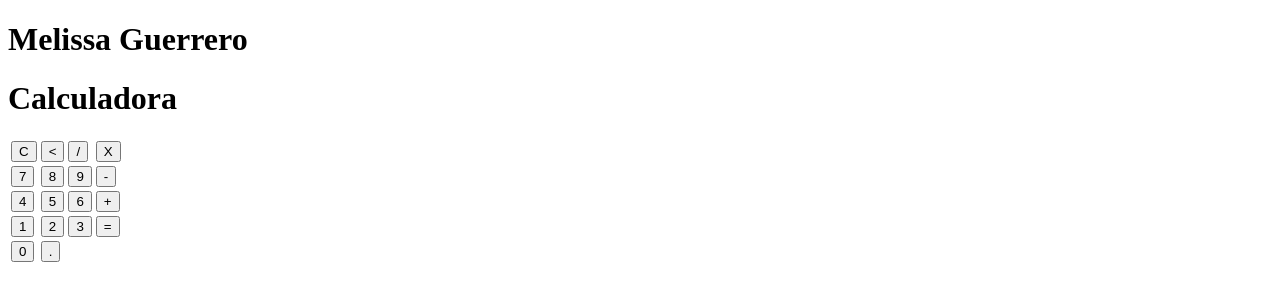
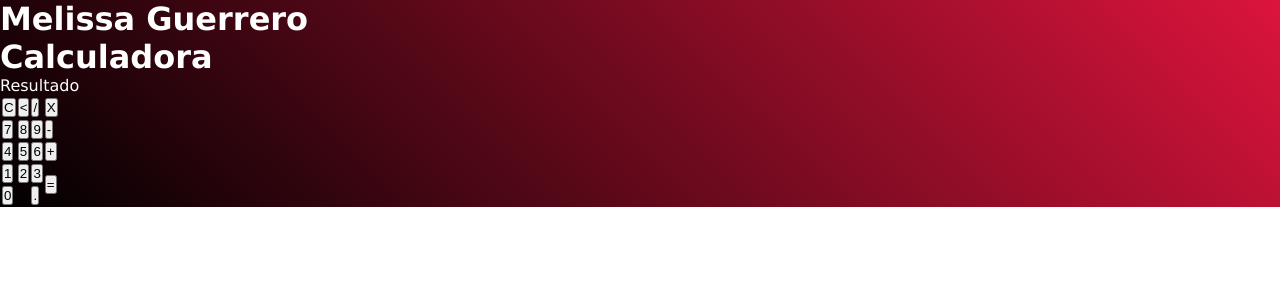
Before and after one commit to rrrgma/calculator, a plain HTML site: page index.html in a window 1280 px wide. Drawn offline with Linux system fonts and the light colour scheme.

Commit message:
html-css-js

```diff
--- a/index.html
+++ b/index.html
@@ -5,6 +5,7 @@
   <meta charset="UTF-8">
   <meta http-equiv="X-UA-Compatible" content="IE=edge">
   <meta name="viewport" content="width=device-width, initial-scale=1.0">
+  <link rel="stylesheet" href="/style.css">
   <title>Calculadora</title>
 </head>
 
@@ -13,7 +14,7 @@
     <h1>Melissa Guerrero</h1>
     <div class="calculadora">
       <h1>Calculadora</h1>
-      <p id="resultado"></p>
+      <p id="resultado">Resultado</p>
       <table>
         <tr>
           <td><button>C</button></td>
@@ -43,11 +44,11 @@
           <td><button>1</button></td>
           <td><button>2</button></td>
           <td><button>3</button></td>
-          <td><button>=</button></td>
+          <td rowspan="2"><button>=</button></td>
         </tr>
 
         <tr>
-          <td><button>0</button></td>
+          <td colspan="2"><button>0</button></td>
           <td><button>.</button></td>
         </tr>
       </table>
--- /dev/null
+++ b/style.css
@@ -0,0 +1,12 @@
+*{
+  margin: 0;
+  padding: 0;
+}
+
+
+.fundo{
+  background-image: linear-gradient(45deg,black, crimson);
+  height: 100%;
+  color: white;
+  font-family: Verdana, Geneva, Tahoma, sans-serif;
+}
```
